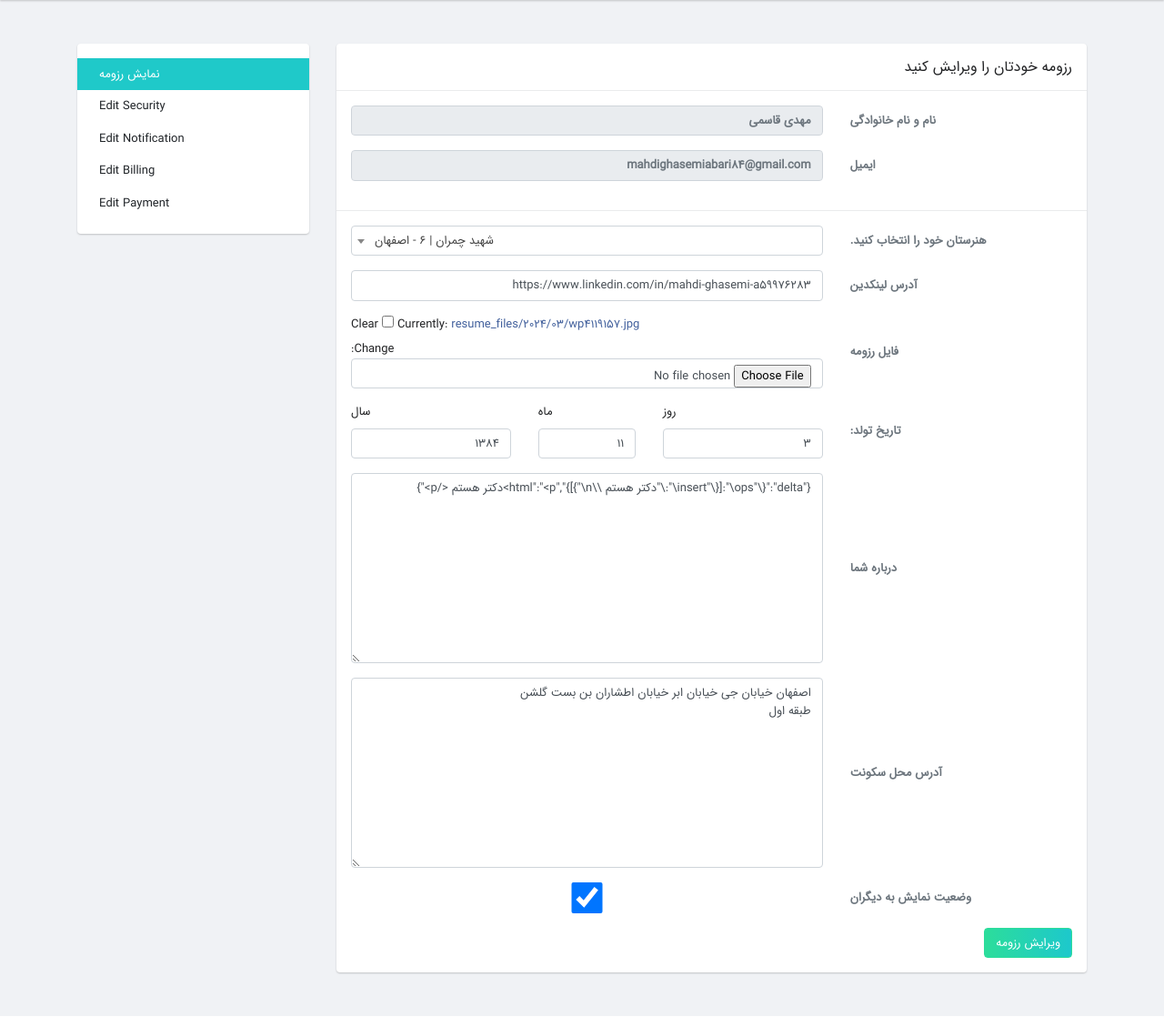
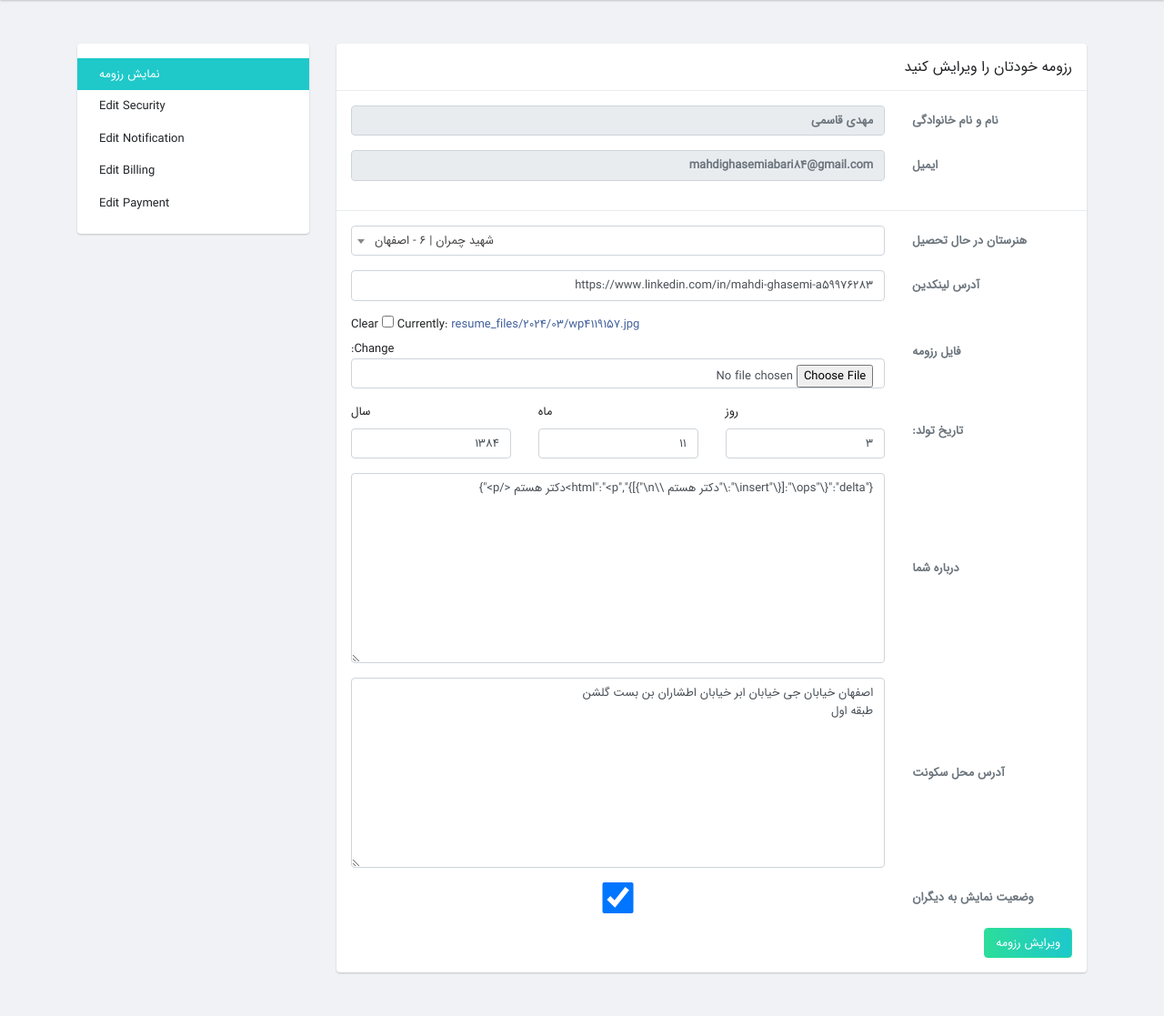
Before and after one commit to Abarvisionco/Slancer, a Django app: page /account/resume/ in a window 1280 px wide. Shown: the part 113-1231 px from the top of the page at 91% size. Run offline with Django 5.2, Linux system fonts and the light colour scheme; a user stored in the database is signed in; data comes from the database, SQL or seed files in the repository; some libraries are stand-ins or nearby versions.

Commit message:
change vetter form view

```diff
--- a/templates/resume/home.html
+++ b/templates/resume/home.html
@@ -32,20 +32,20 @@
                                 <div class="p-3 border-bottom">
 
                                     <div class="row d-flex align-items-center form-group">
-                                        <div class="col-md-4">
+                                        <div class="col-md-3">
                                             <p class="text-muted font-weight-bold mb-0 right">نام و نام خانوادگی</p>
                                         </div>
-                                        <div class="col-md-8">
+                                        <div class="col-md-9">
                                             <input type="text" name="name" readonly
                                                    class="form-control font-weight-bold text-muted"
                                                    value="{{ fullname }}">
                                         </div>
                                     </div>
                                     <div class="row d-flex align-items-center form-group">
-                                        <div class="col-md-4">
+                                        <div class="col-md-3">
                                             <p class="text-muted font-weight-bold mb-0">ایمیل</p>
                                         </div>
-                                        <div class="col-md-8">
+                                        <div class="col-md-9">
                                             <input type="email" name="email"
                                                    class="form-control font-weight-bold text-muted" readonly
                                                    value="{{ email }}">
@@ -54,38 +54,38 @@
                                 </div>
                                 <div class="p-3">
                                     <div class="row d-flex align-items-center form-group ">
-                                        <div class="col-md-4">
-                                            <p class="text-muted font-weight-bold mb-0">هنرستان خود را انتخاب کنید.</p>
+                                        <div class="col-3">
+                                            <p class="text-muted font-weight-bold mb-0">هنرستان در حال تحصیل</p>
                                         </div>
-                                        <div class="col-md-8">
+                                        <div class="col-9">
                                             {{ form.school }}
                                         </div>
                                     </div>
                                     <div class="row d-flex align-items-center form-group">
-                                        <div class="col-4">
+                                        <div class="col-3">
                                             <p class="text-muted font-weight-bold mb-0">آدرس لینکدین</p>
                                         </div>
-                                        <div class="col-8">
+                                        <div class="col-9">
                                             {{ form.linkedin }}
                                         </div>
                                     </div>
                                     <div class="row d-flex align-items-center form-group">
-                                        <div class="col-4">
+                                        <div class="col-3">
                                             <p class="text-muted font-weight-bold mb-0">فایل رزومه</p>
                                         </div>
-                                        <div class="col-8">
+                                        <div class="col-9">
                                             {{ form.resume_file }}
                                         </div>
                                     </div>
                                     <div class="row d-flex align-items-center form-group">
-                                        <div class="col-4">
+                                        <div class="col-3">
                                             <p class="text-muted font-weight-bold mb-0">تاریخ تولد:</p>
                                         </div>
                                         <div class="col-3">
                                             <label>روز</label>
                                             {{ form.birth_day }}
                                         </div>
-                                        <div class="col-2">
+                                        <div class="col-3">
                                             <label>ماه</label>
                                             {{ form.birth_mount }}
                                         </div>
@@ -95,26 +95,26 @@
                                         </div>
                                     </div>
                                     <div class="row d-flex align-items-center form-group">
-                                        <div class="col-4">
+                                        <div class="col-3">
                                             <p class="text-muted font-weight-bold mb-0">درباره شما</p>
                                         </div>
-                                        <div class="col-8">
+                                        <div class="col-9">
                                             {{ form.about }}
                                         </div>
                                     </div>
                                     <div class="row d-flex align-items-center form-group">
-                                        <div class="col-4">
+                                        <div class="col-3">
                                             <p class="text-muted font-weight-bold mb-0">آدرس محل سکونت</p>
                                         </div>
-                                        <div class="col-8">
+                                        <div class="col-9">
                                             {{ form.address }}
                                         </div>
                                     </div>
                                     <div class="row d-flex align-items-center form-group">
-                                        <div class="col-4">
+                                        <div class="col-3">
                                             <p class="text-muted font-weight-bold mb-0">وضعیت نمایش به دیگران</p>
                                         </div>
-                                        <div class="col-8">
+                                        <div class="col-9">
                                             {{ form.active }}
                                         </div>
                                     </div>
```
